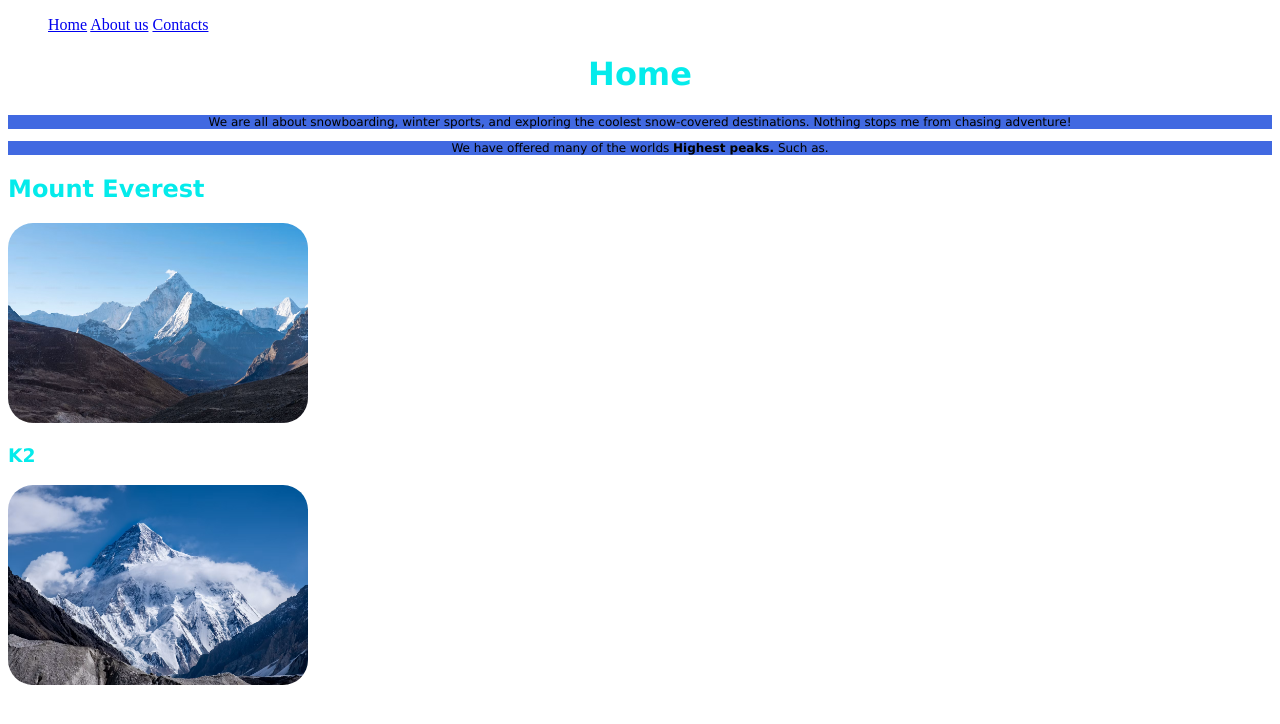
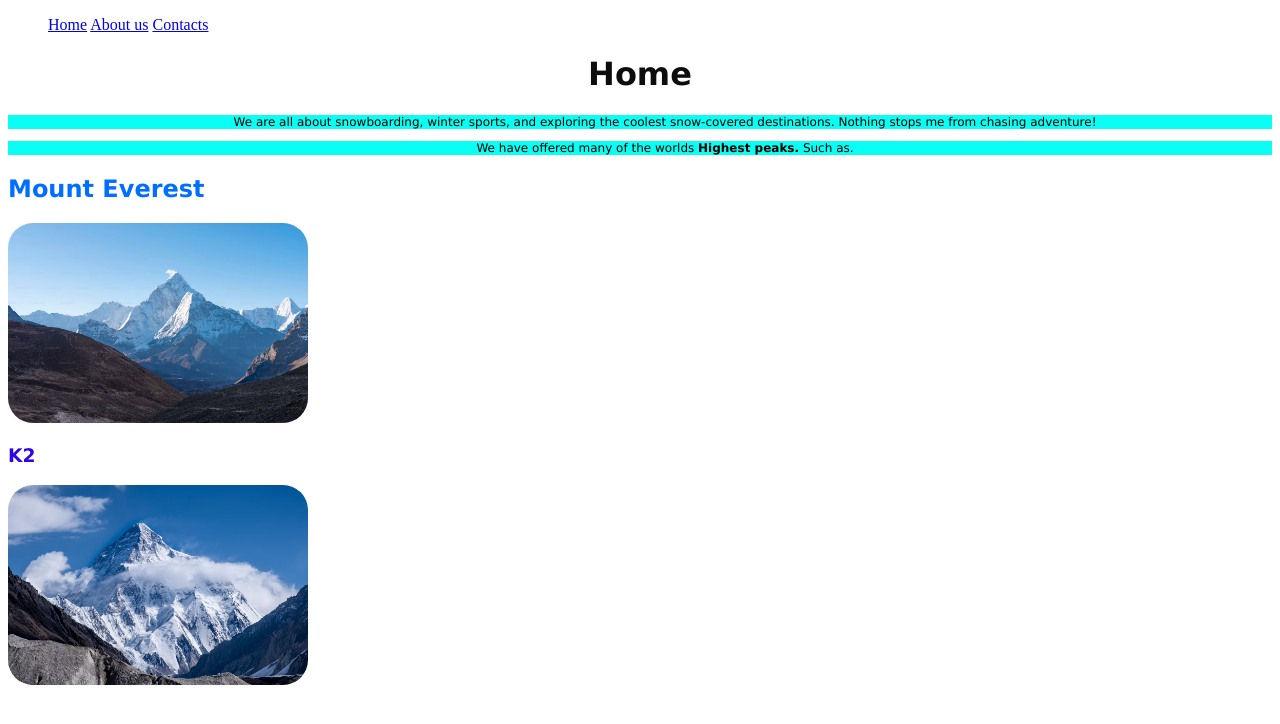
Before and after one commit to Mehdibalti2008/WebDev_Project_GB, a plain HTML site: page index.html in a window 1280 px wide. Drawn offline with Linux system fonts and the light colour scheme.

Commit message:
add image

```diff
--- a/style.css
+++ b/style.css
@@ -1,9 +1,11 @@
 body {
   background-color: rgb(255, 255, 255);
+  background-image: url("snow.png");
 }
 
+
 h1 {
-  color: rgb(4, 235, 235);
+  color: rgb(13, 13, 14);
   text-align: center;
   font-family: verdana
 }
@@ -12,17 +14,18 @@ p {
   font-family: verdana;
   font-size: 12px;
   text-align: center;
-  background-color: royalblue;
+  background-color: rgb(9, 255, 243);
+  text-indent: 50px;
 }
 
 h2 {
-  color: rgb(4, 235, 235);
+  color: rgb(0, 110, 255);
   text-align: left;
   font-family: verdana;
 }
 
 h3 {
-  color: rgb(4, 235, 235);
+  color: rgb(46, 4, 235);
   text-align: left;
   font-family: verdana;
 }
```
Also changed, not shown: snow.png (added).
